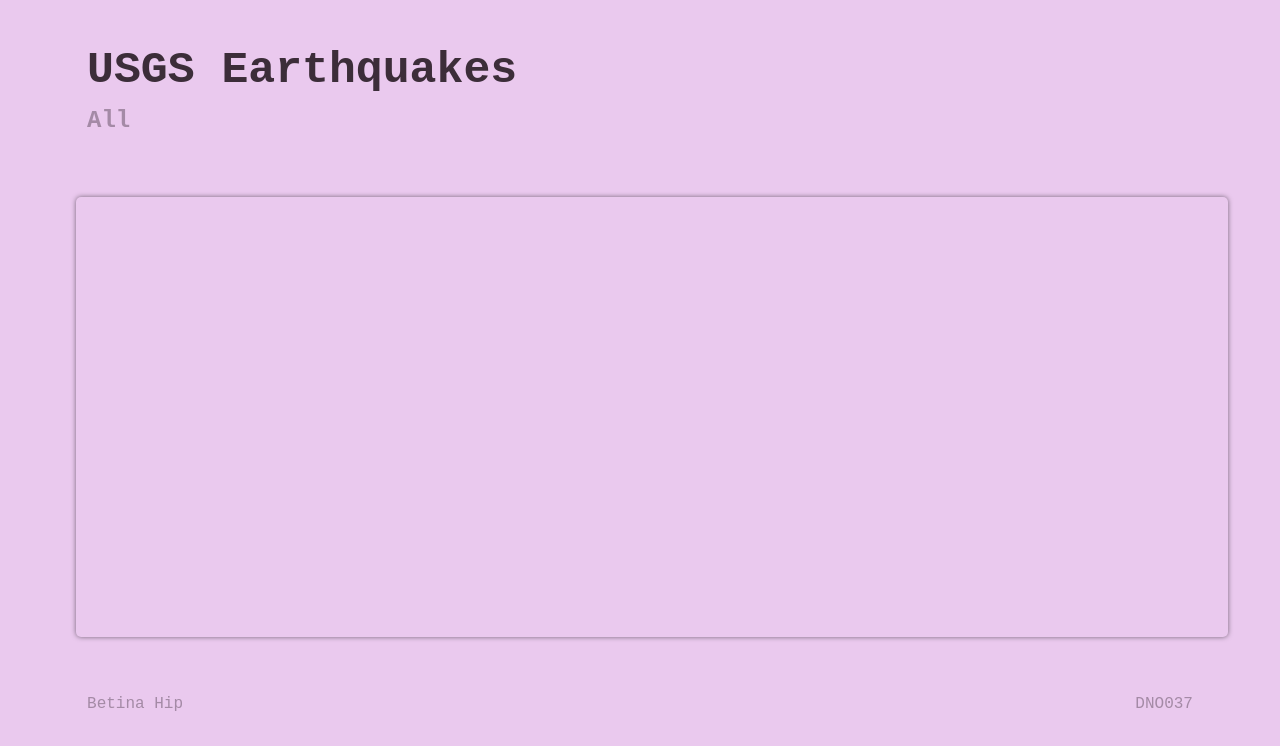
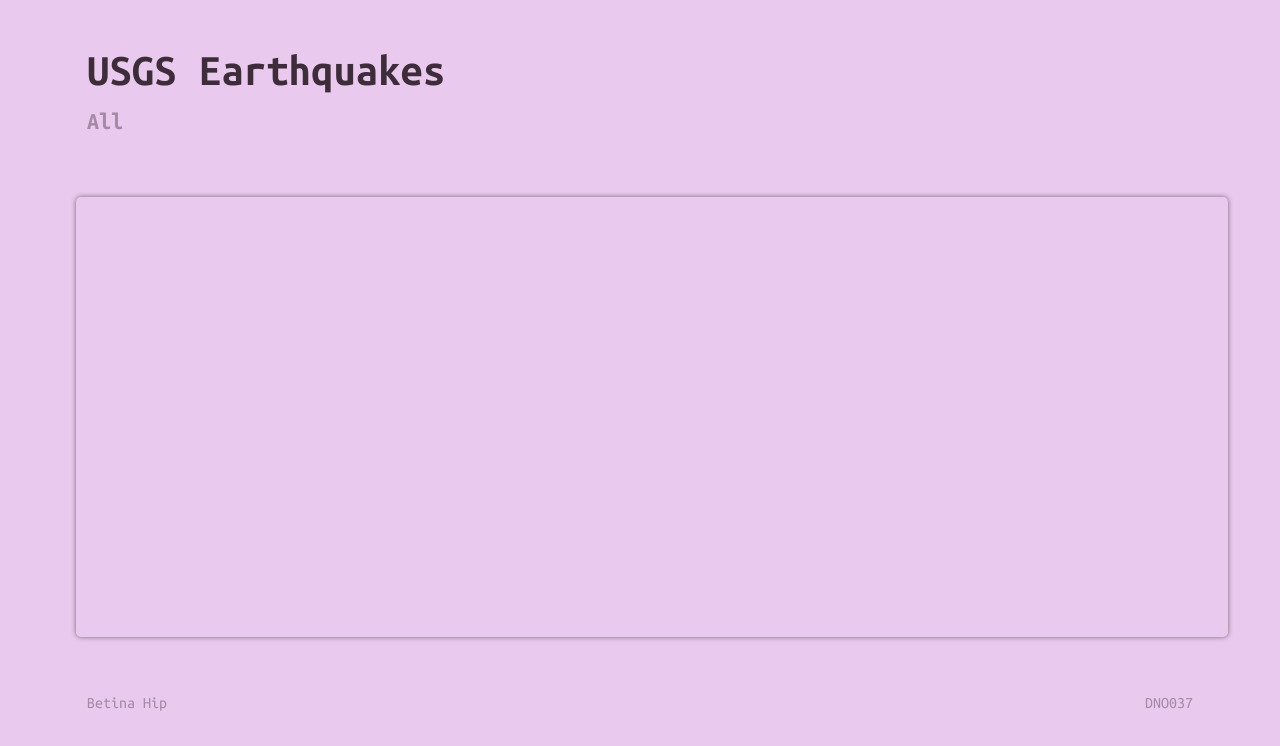
Before and after one commit to bbhip/dno-nuevos-medios-6, a plain HTML site: page page.html in a window 1280 px wide. Drawn offline with nearby package versions, Linux system fonts and the light colour scheme; no server answers.

Commit message:
font en page.html

```diff
--- a/page.html
+++ b/page.html
@@ -5,6 +5,8 @@
         <meta name="viewport" content="width=device-width, initial-scale=1" />
         <title>DNO037vR2 &#127758;</title>
         <meta name="description" content="Diseño y nuevos medios, segunda versión remota">
+        <link rel="preconnect" href="https://fonts.gstatic.com">
+        <link href="https://fonts.googleapis.com/css2?family=Ubuntu+Mono:wght@400;700&display=swap" rel="stylesheet">
         <link href="style.css" rel="stylesheet" />
         <link
             rel="stylesheet"
```
